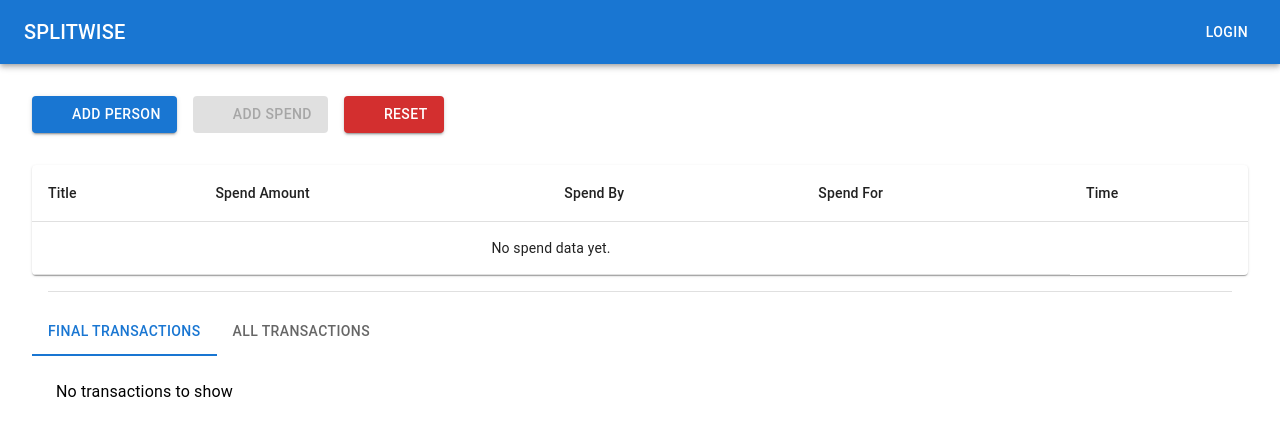
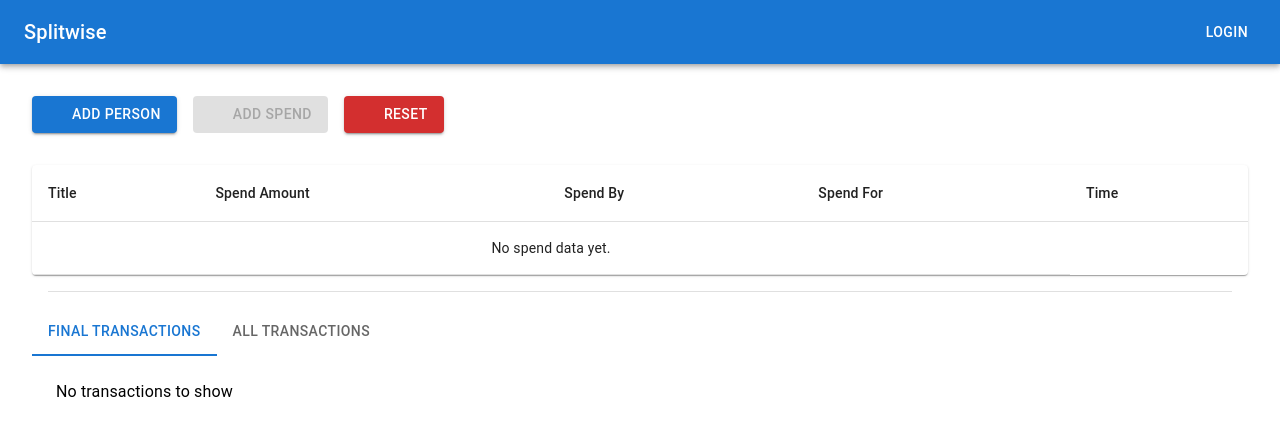
Before and after one commit to devanshukushwah/splitwise, a Next.js app: page / in a window 1280 px wide. Shown: the top 436 px of the page. Built offline with nearby package versions, Linux system fonts and the light colour scheme; some icons are missing.

Commit message:
Change "Spend Splitter" to "Splitwise" and changing "SPLITWISE" to "Splitwise" under header.

```diff
--- a/src/app/layout.js
+++ b/src/app/layout.js
@@ -12,8 +12,8 @@
 });
 
 export const metadata = {
-  title: "Spend Splitter",
-  description: "Generated by create next app",
+  title: "Splitwise",
+  description: "This is a web app to split expenses",
 };
 
 export default function RootLayout({ children }) {
--- a/src/components/Header.js
+++ b/src/components/Header.js
@@ -25,7 +25,7 @@
     <AppBar position="static" color="primary">
       <Toolbar sx={{ display: "flex", justifyContent: "space-between" }}>
         <Typography variant="h6" component="div">
-          SPLITWISE
+          Splitwise
         </Typography>
 
         <Box sx={{ display: "flex", gap: 2 }}>
```
